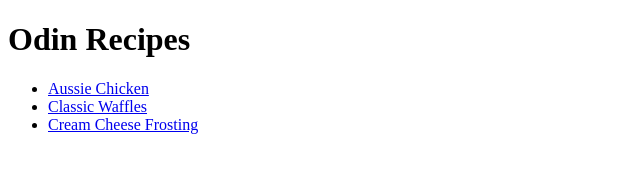
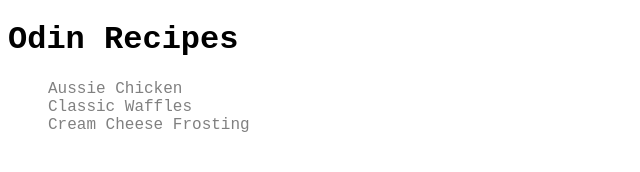
Before and after one commit to Br1Gen/odin-recipes, a plain HTML site: page index.html in a window 1280 px wide. Shown: the whole page, without its empty margins (0-640 px from the left). Drawn offline with Linux system fonts and the light colour scheme.

Commit message:
add styles

```diff
--- a/index.html
+++ b/index.html
@@ -3,6 +3,7 @@
     <head>
         <meta charset="UTF-8">
         <title>Odin Recipes</title>
+        <link rel="stylesheet" href="./styles/styles.css">
     </head>
     <body>
         <h1>Odin Recipes</h1>
--- /dev/null
+++ b/styles/styles.css
@@ -0,0 +1,12 @@
+* {
+    font-family: 'Courier New', Courier, monospace;
+}
+
+li {
+    list-style: none;
+}
+
+a {
+    text-decoration: none;
+    color: gray;
+}
```
Also changed, not shown: recipes/chicken.html (+1 -0 lines), recipes/frosting.html (+1 -0 lines), recipes/waffles.html (+1 -0 lines).
